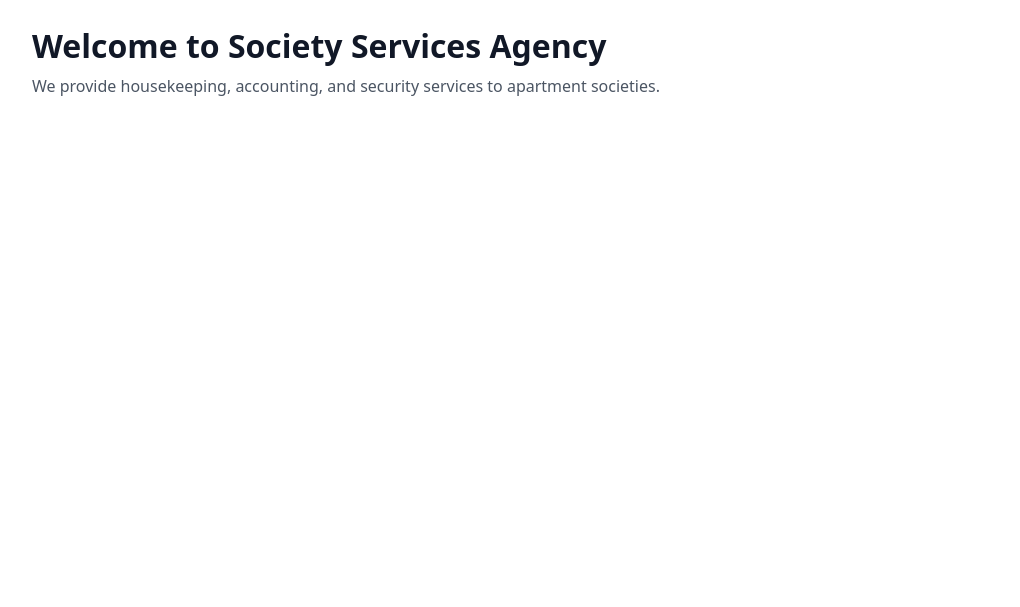
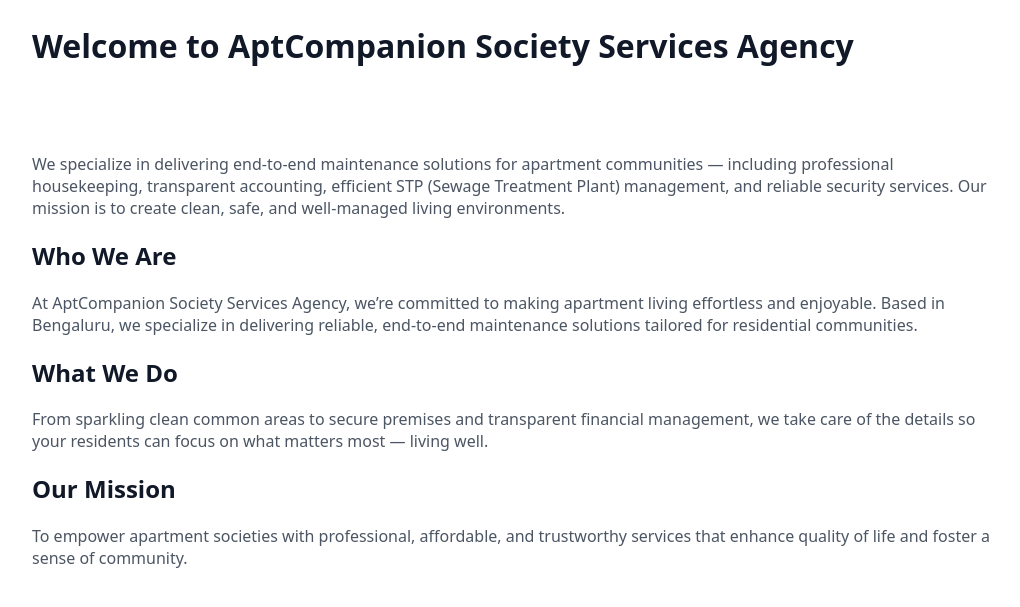
Before and after one commit to Maksoodalikhan/society-services-site, a Flask app: page / in a window 1280 px wide. Shown: the part 46-653 px from the top of the page, without its empty margins (128-1148 px from the left). Run offline with Flask 3, Linux system fonts and the light colour scheme.

Commit message:
enhance content

```diff
--- a/templates/contact.html
+++ b/templates/contact.html
@@ -19,13 +19,13 @@
         <p>We’d love to hear from you! Whether you’re looking for a quote or have questions about our services, feel free to reach out.</p>
 
         <h2>📧 Email</h2>
-        <p>support@apt_companion.in</p>
+        <p>support@apt-companion.in</p>
 
         <h2>📞 Phone</h2>
         <p>+91 99999 99999</p>
 
         <h2>📍 Office Address</h2>
-        <p>1st Floor, Green Plaza, Manipal County Road Road, Bengaluru, Karnataka</p>
+        <p>1st Floor, Green Plaza, Manipal County Road, Bengaluru, Karnataka</p>
 
         <h2>📝 Inquiry Form</h2>
         <form action="/submit-form" method="post">
--- a/templates/index.html
+++ b/templates/index.html
@@ -3,7 +3,7 @@
 <head>
     <meta charset="UTF-8">
     <meta name="viewport" content="width=device-width, initial-scale=1.0">
-    <title>Society Services Agency</title>
+    <title>AptCompanion Society Services Agency</title>
     <link rel="stylesheet" href="/static/style.css">
 </head>
 <body>
@@ -15,8 +15,23 @@
         </nav>
     </header>
     <main>
-        <h1>Welcome to Society Services Agency</h1>
-        <p>We provide housekeeping, accounting, and security services to apartment societies.</p>
+        <h1>Welcome to AptCompanion Society Services Agency</h1>
+        <marquee><h2>Complete Society Care — From Clean Floors to Secure Doors</h2></marquee>
+        <p>We specialize in delivering end-to-end maintenance solutions for apartment communities — including professional housekeeping, transparent accounting, efficient STP (Sewage Treatment Plant) management, and reliable security services. Our mission is to create clean, safe, and well-managed living environments.</p>
+        <section>
+            <h2>Who We Are</h2>
+            <p>At AptCompanion Society Services Agency, we’re committed to making apartment living effortless and enjoyable. Based in Bengaluru, we specialize in delivering reliable, end-to-end maintenance solutions tailored for residential communities.</p>
+        </section>
+
+        <section>
+            <h2>What We Do</h2>
+            <p>From sparkling clean common areas to secure premises and transparent financial management, we take care of the details so your residents can focus on what matters most — living well.</p>
+        </section>
+
+        <section>
+            <h2>Our Mission</h2>
+            <p>To empower apartment societies with professional, affordable, and trustworthy services that enhance quality of life and foster a sense of community.</p>
+        </section>
     </main>
 </body>
 </html>
```
Also changed, not shown: templates/services.html (+8 -0 lines).
